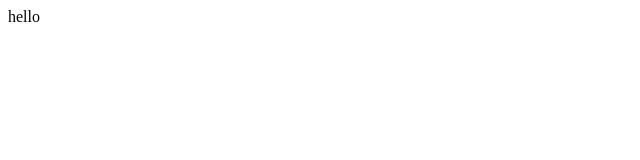
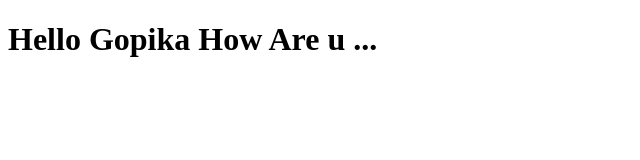
Before and after one commit to poorna99122/JavascriptPratice, a plain HTML site: page index.html in a window 1280 px wide. Shown: the whole page, without its empty margins (0-640 px from the left). Drawn offline with Linux system fonts and the light colour scheme.

Commit message:
Second Commit

```diff
--- a/index.html
+++ b/index.html
@@ -7,7 +7,7 @@
     <title>Document</title>
 </head>
 <body>
-    hello
+    <h1>Hello Gopika How Are u ...</h1>
 
 
 
```
